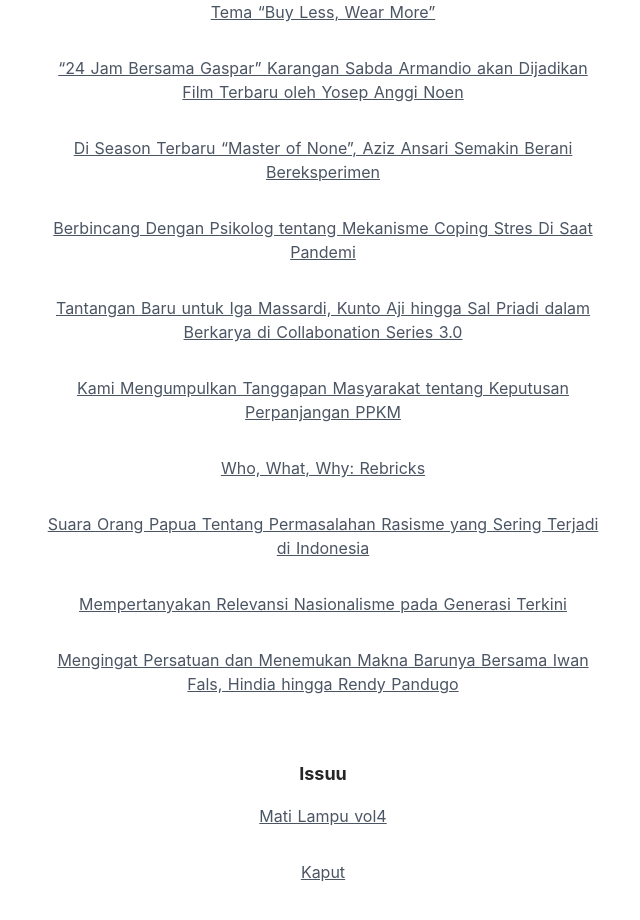
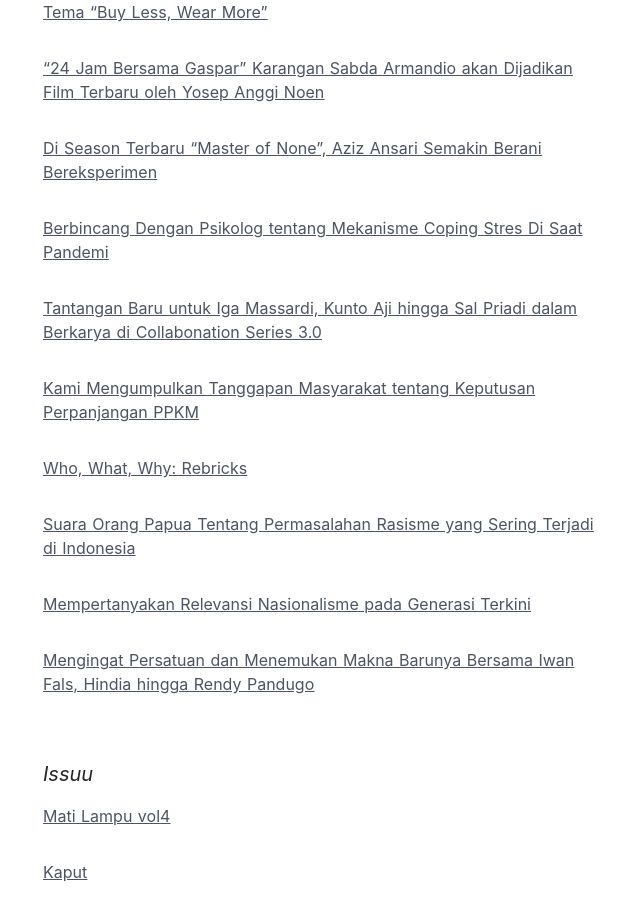
Before and after one commit to andikawilliam/ditobuwono-nuxt, a Nuxt app: page /Publications in a window 1280 px wide. Shown: the part 868-1788 px from the top of the page, without its empty margins (317-957 px from the left). Built offline with nearby package versions, Linux system fonts and the light colour scheme.

Commit message:
Update publication

```diff
--- a/pages/Publications.vue
+++ b/pages/Publications.vue
@@ -1,22 +1,26 @@
 <template>
   <Main>
     <div class="relative px-8 md:px-20 lg:px-20 pb-40">
-      <div class="text-center mx-auto">
-        <div class="text-lg font-bold no-underline text-gray-dito">
-          Whiteboard Journal
-        </div>
-        <div class="text-gray-600 underline lg:w-1/2 mx-auto">
-          <div v-for="article in whiteboard" :key="article.title" class="py-4">
+      <div class="text-left mx-auto">
+        <div class="text-gray-600 lg:w-1/2 mx-auto">
+          <div class="text-xl italic text-gray-dito">WHITEBOARD JOURNAL</div>
+          <div
+            v-for="article in whiteboard"
+            :key="article.title"
+            class="underline py-4"
+          >
             <a :href="article.link">
               {{ article.title }}
             </a>
           </div>
         </div>
-        <div class="text-lg font-bold no-underline text-gray-dito mt-12">
-          Issuu
-        </div>
-        <div class="text-gray-600 underline lg:w-1/2 mx-auto">
-          <div v-for="article in issuu" :key="article.title" class="py-4">
+        <div class="text-gray-600 lg:w-1/2 mx-auto">
+          <div class="text-xl italic text-gray-dito mt-12">Issuu</div>
+          <div
+            v-for="article in issuu"
+            :key="article.title"
+            class="underline py-4"
+          >
             <a :href="article.link">
               {{ article.title }}
             </a>
```
